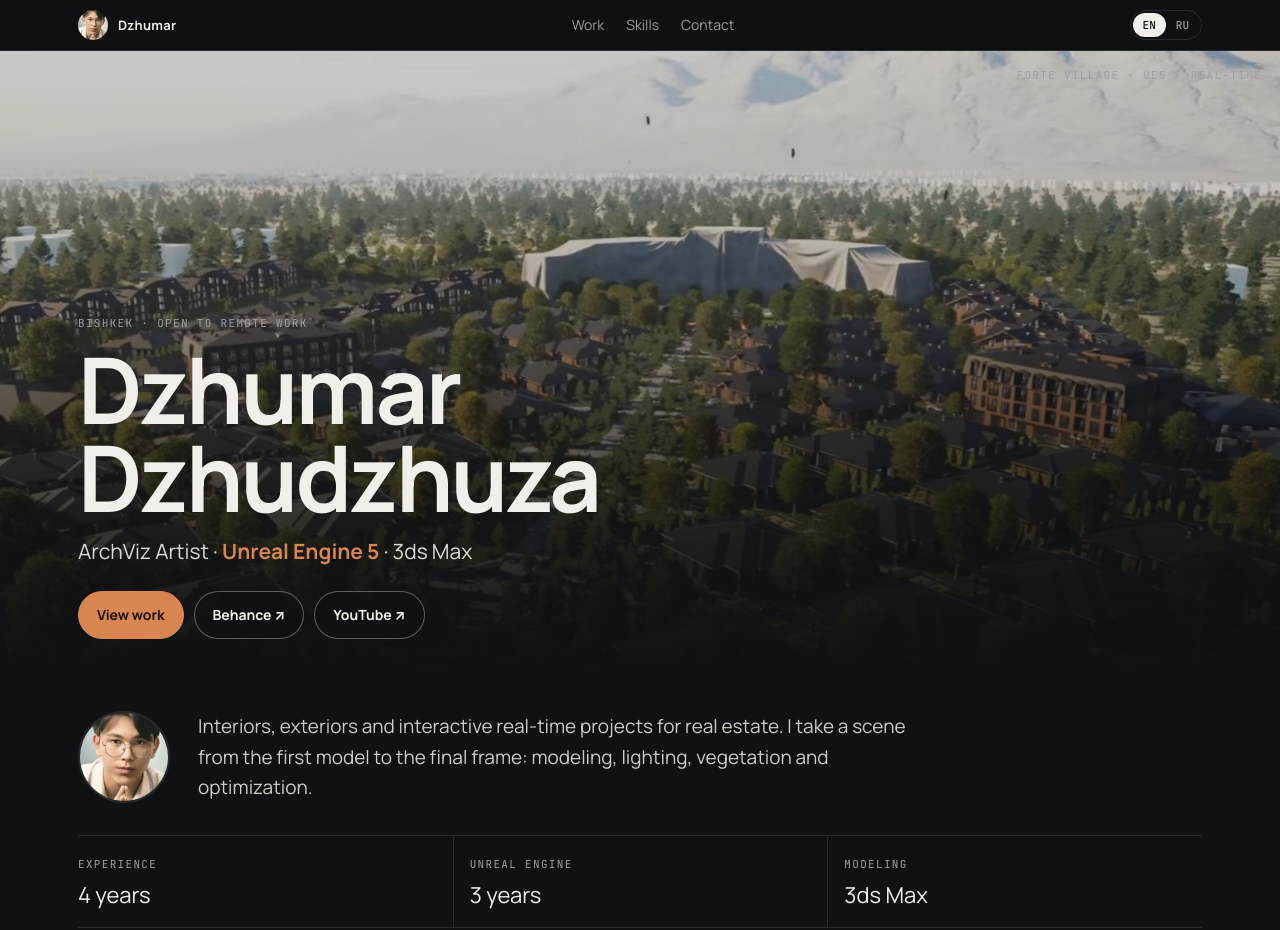
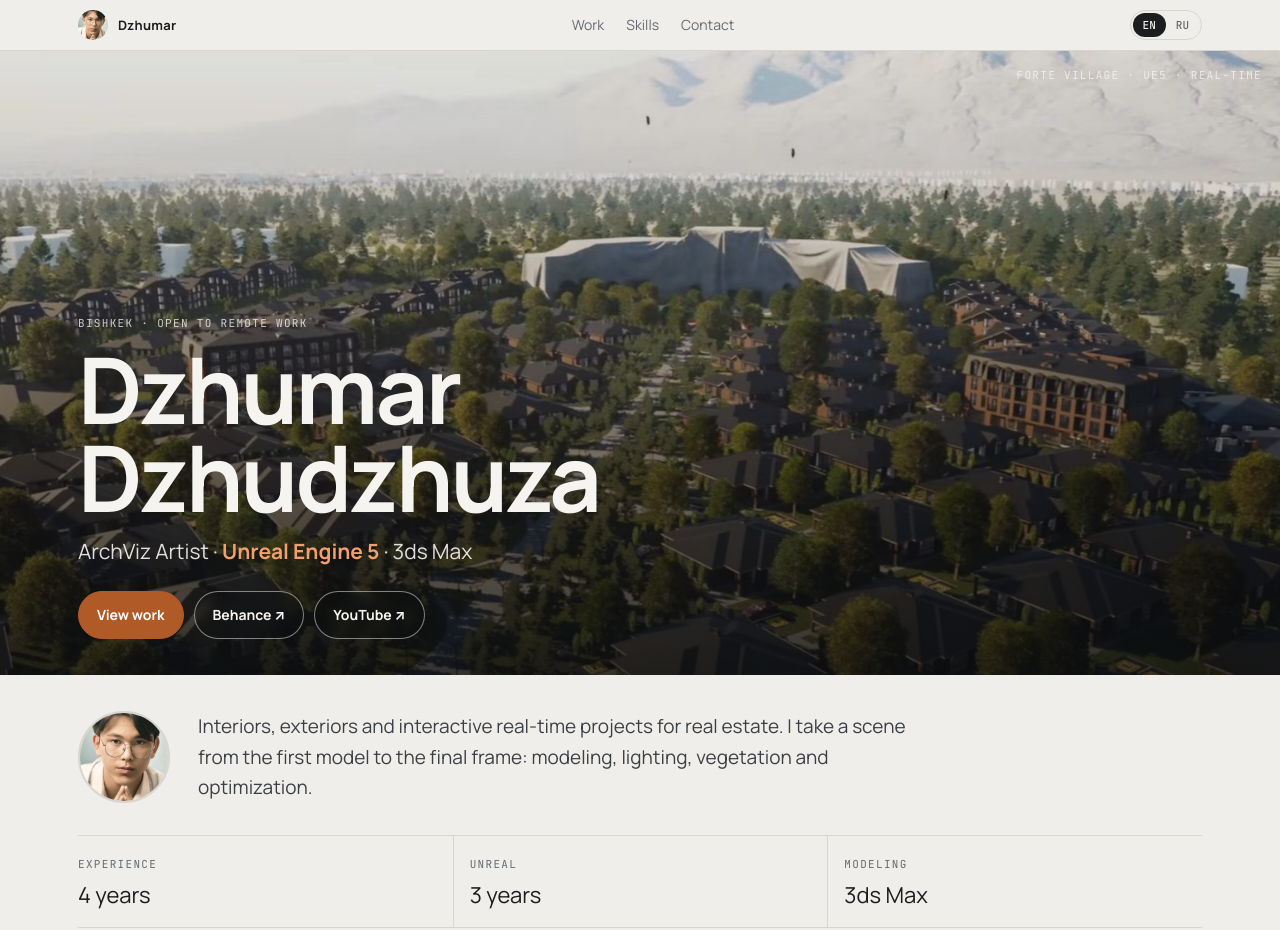
Before and after one commit to Dzhumar0/Dzhumar0.github.io, a plain HTML site: page index.html in a window 1280 px wide. Shown: the top 930 px of the page. Drawn offline with Linux system fonts and the light colour scheme; a web font is replaced by a local one.

Commit message:
Светлая тема сайта
Co-Authored-By: Claude Opus 5.5 <noreply@anthropic.com>
Claude-Session: https://claude.ai/code/session_01BcWgqqBUu1si81WKkTAxRx

```diff
--- a/index.html
+++ b/index.html
@@ -6,7 +6,7 @@
 <meta name="description" content="Dzhumar Dzhudzhuza — ArchViz artist. Unreal Engine 5 and 3ds Max: interiors, exteriors and interactive real-time real estate projects.">
 <meta property="og:title" content="Dzhumar Dzhudzhuza — ArchViz Artist">
 <meta property="og:description" content="Unreal Engine 5 · 3ds Max · interactive real estate projects">
-<meta property="og:image" content="img/og.jpg">
+<meta property="og:image" content="https://dzhumar0.github.io/img/og.jpg">
 <meta property="og:type" content="website">
 <link rel="icon" href="img/avatar.jpg">
 <title>Dzhumar Dzhudzhuza</title>
@@ -14,20 +14,22 @@
 <link rel="preconnect" href="https://fonts.gstatic.com" crossorigin>
 <link rel="stylesheet" href="https://fonts.googleapis.com/css2?family=Unbounded:wght@400;600&family=Manrope:wght@400;500;700&family=JetBrains+Mono:wght@400;500&display=swap">
 <style>
-/* Layout: cinematic render reel — full-bleed plates, captions set like render-pass labels; one deliberate dark look (projection room) */
+/* Layout: render reel on a light gallery wall — full-bleed plates, captions set like render-pass labels; one deliberate light look */
 :root {
-  --bg: #0f1113;        /* projection room */
-  --panel: #171a1d;
-  --fg: #f1efea;
-  --muted: #9aa0a6;
-  --line: #262a2e;
-  --accent: #d98552;    /* copper fin, Beta Stores facade */
+  --bg: #efeeeb;        /* gallery wall, light concrete */
+  --panel: #ffffff;
+  --fg: #1b1d1f;
+  --fg2: #3c4044;
+  --muted: #666b70;
+  --line: #d8d5cf;
+  --accent: #b05a28;    /* copper fin, Beta Stores facade */
+  --hero-ink: #f6f4f0;
   --display: 'Unbounded', 'Manrope', system-ui, sans-serif;
   --body: 'Manrope', system-ui, -apple-system, 'Segoe UI', sans-serif;
   --mono: 'JetBrains Mono', ui-monospace, Consolas, monospace;
   --gut: max(18px, env(safe-area-inset-left, 0px));
   --gutr: max(18px, env(safe-area-inset-right, 0px));
-  color-scheme: dark;
+  color-scheme: light;
 }
 * { box-sizing: border-box; }
 html, body { margin: 0; }
@@ -41,7 +43,7 @@ img { display: block; max-width: 100%; }
 
 /* bar */
 body::before { content: ""; position: fixed; inset: 0 0 auto; height: env(safe-area-inset-top, 0px); z-index: 10; background: var(--bg); }
-.bar { position: sticky; top: env(safe-area-inset-top, 0px); z-index: 5; background: rgba(15,17,19,.82); backdrop-filter: blur(10px); -webkit-backdrop-filter: blur(10px); border-bottom: 1px solid var(--line); }
+.bar { position: sticky; top: env(safe-area-inset-top, 0px); z-index: 5; background: rgba(239,238,235,.88); backdrop-filter: blur(10px); -webkit-backdrop-filter: blur(10px); border-bottom: 1px solid var(--line); }
 .bar .wrap { display: flex; align-items: center; justify-content: space-between; gap: 12px; padding-block: 10px; }
 .brand { display: flex; align-items: center; gap: 10px; text-decoration: none; }
 .brand img { width: 30px; height: 30px; border-radius: 50%; object-fit: cover; }
@@ -56,21 +58,22 @@ body::before { content: ""; position: fixed; inset: 0 0 auto; height: env(safe-a
 /* hero: the render is the thesis */
 .hero { position: relative; min-height: min(78svh, 760px); display: flex; align-items: flex-end; overflow: hidden; }
 .hero > img { position: absolute; inset: 0; width: 100%; height: 100%; object-fit: cover; object-position: center 40%; }
-.hero::after { content: ""; position: absolute; inset: 0; background: linear-gradient(180deg, rgba(15,17,19,.15) 0%, rgba(15,17,19,.25) 40%, rgba(15,17,19,.92) 88%, var(--bg) 100%); }
-.hero .wrap { position: relative; z-index: 1; width: 100%; padding-block: 40px 36px; }
+.hero::after { content: ""; position: absolute; inset: 0; background: linear-gradient(180deg, rgba(12,14,16,.05) 0%, rgba(12,14,16,.2) 40%, rgba(12,14,16,.78) 100%); }
+.hero .wrap { position: relative; z-index: 1; width: 100%; padding-block: 40px 36px; color: var(--hero-ink); }
+.hero .label { color: rgba(246,244,240,.8); }
 .hero h1 { font-family: var(--display); font-weight: 600; font-size: clamp(38px, 9vw, 92px); line-height: .95; letter-spacing: -.03em; margin: 12px 0 14px; text-wrap: balance; }
-.hero .role { font-size: clamp(16px, 2.2vw, 21px); margin: 0 0 22px; color: #dcdad4; }
-.hero .role b { color: var(--accent); font-weight: 700; }
+.hero .role { font-size: clamp(16px, 2.2vw, 21px); margin: 0 0 22px; color: rgba(246,244,240,.9); }
+.hero .role b { color: #f0a06c; font-weight: 700; }
 .cta { display: flex; flex-wrap: wrap; gap: 10px; }
-.btn { display: inline-flex; align-items: center; gap: 6px; text-decoration: none; font-weight: 700; font-size: 14px; padding: 12px 18px; border-radius: 999px; border: 1px solid rgba(241,239,234,.35); background: rgba(15,17,19,.35); backdrop-filter: blur(6px); }
-.btn.primary { background: var(--accent); border-color: var(--accent); color: #17110c; }
-.btn:hover { border-color: var(--fg); }
-.caption { position: absolute; right: var(--gutr); top: 16px; z-index: 1; }
+.btn { display: inline-flex; align-items: center; gap: 6px; text-decoration: none; font-weight: 700; font-size: 14px; padding: 12px 18px; border-radius: 999px; border: 1px solid rgba(246,244,240,.5); background: rgba(12,14,16,.3); color: var(--hero-ink); backdrop-filter: blur(6px); }
+.btn.primary { background: var(--accent); border-color: var(--accent); color: #fff; }
+.btn:hover { border-color: #fff; }
+.caption { position: absolute; right: var(--gutr); top: 16px; z-index: 1; color: rgba(246,244,240,.85); }
 
 /* intro */
 .intro .wrap { display: grid; grid-template-columns: auto 1fr; gap: 20px 28px; align-items: center; padding-block: 36px 8px; }
 .intro img { width: 92px; height: 92px; border-radius: 50%; object-fit: cover; border: 2px solid var(--line); }
-.intro p { margin: 0; color: #cfccc5; font-size: clamp(16px, 1.8vw, 19px); max-width: 62ch; }
+.intro p { margin: 0; color: var(--fg2); font-size: clamp(16px, 1.8vw, 19px); max-width: 62ch; }
 .stats { grid-column: 1 / -1; display: grid; grid-template-columns: repeat(3, 1fr); border-top: 1px solid var(--line); border-bottom: 1px solid var(--line); margin-top: 12px; }
 .stats div { padding: 14px 0 14px 16px; border-left: 1px solid var(--line); min-width: 0; }
 .stats div:first-child { border-left: 0; padding-left: 0; }
@@ -84,7 +87,7 @@ h2 { font-family: var(--display); font-weight: 400; font-size: clamp(24px, 3.6vw
 .project { margin-bottom: 56px; }
 .main { position: relative; border-radius: 8px; overflow: hidden; aspect-ratio: 16 / 9; }
 .main img { width: 100%; height: 100%; object-fit: cover; }
-.tag { position: absolute; left: 12px; top: 12px; font-family: var(--mono); font-size: 10.5px; letter-spacing: .1em; text-transform: uppercase; background: rgba(15,17,19,.7); padding: 5px 9px; border-radius: 4px; backdrop-filter: blur(4px); }
+.tag { position: absolute; left: 12px; top: 12px; color: #f6f4f0; font-family: var(--mono); font-size: 10.5px; letter-spacing: .1em; text-transform: uppercase; background: rgba(15,17,19,.7); padding: 5px 9px; border-radius: 4px; backdrop-filter: blur(4px); }
 .strip { display: grid; grid-template-columns: 1fr 1fr; gap: 10px; margin-top: 10px; }
 .strip img { width: 100%; aspect-ratio: 16 / 10; object-fit: cover; border-radius: 6px; }
 .strip.one { grid-template-columns: 1fr; }
@@ -95,9 +98,9 @@ h2 { font-family: var(--display); font-weight: 400; font-size: clamp(24px, 3.6vw
 .info h3 { font-family: var(--display); font-weight: 600; font-size: clamp(22px, 2.6vw, 28px); margin: 0 0 6px; letter-spacing: -.01em; }
 .info p { margin: 0; color: var(--muted); }
 .chips { display: flex; flex-wrap: wrap; gap: 6px; margin-top: 12px; }
-.chip { font-family: var(--mono); font-size: 11px; letter-spacing: .04em; border: 1px solid var(--line); border-radius: 999px; padding: 4px 10px; color: #cfccc5; }
+.chip { font-family: var(--mono); font-size: 11px; letter-spacing: .04em; border: 1px solid var(--line); border-radius: 999px; padding: 4px 10px; color: var(--fg2); background: var(--panel); }
 .role-box { border-left: 2px solid var(--accent); padding-left: 14px; }
-.role-box p { color: #dcdad4; }
+.role-box p { color: var(--fg2); }
 
 /* personal */
 .cards { display: grid; grid-template-columns: 1.3fr 1fr; gap: 14px; align-items: start; }
@@ -125,7 +128,7 @@ h2 { font-family: var(--display); font-weight: 400; font-size: clamp(24px, 3.6vw
 .story p em { font-style: normal; color: var(--accent); }
 
 /* contact */
-.contact { margin-top: 72px; border-top: 1px solid var(--line); }
+.contact { margin-top: 72px; border-top: 1px solid var(--line); background: var(--panel); }
 .contact .wrap { padding-block: 56px 40px; display: grid; grid-template-columns: 1.2fr 1fr; gap: 32px; align-items: end; }
 .mail { font-family: var(--display); font-size: clamp(20px, 3.6vw, 34px); font-weight: 400; word-break: break-all; margin: 10px 0 14px; }
 .rows { display: grid; }
@@ -204,7 +207,7 @@ footer .wrap { padding-block: 0 32px; }
       <p><span class="en">Interiors, exteriors and interactive real-time projects for real estate. I take a scene from the first model to the final frame: modeling, lighting, vegetation and optimization.</span><span class="ru">Интерьеры, экстерьеры и интерактивные проекты недвижимости в реальном времени. Веду сцену от первой модели до финального кадра: моделирование, свет, растительность и оптимизация.</span></p>
       <div class="stats">
         <div><span class="label"><span class="en">Experience</span><span class="ru">Опыт</span></span><strong><span class="en">4 years</span><span class="ru">4 года</span></strong></div>
-        <div><span class="label"><span class="en">Unreal Engine</span><span class="ru">Unreal Engine</span></span><strong><span class="en">3 years</span><span class="ru">3 года</span></strong></div>
+        <div><span class="label">Unreal</span><strong><span class="en">3 years</span><span class="ru">3 года</span></strong></div>
         <div><span class="label"><span class="en">Modeling</span><span class="ru">Моделинг</span></span><strong>3ds Max</strong></div>
       </div>
     </div>
```
